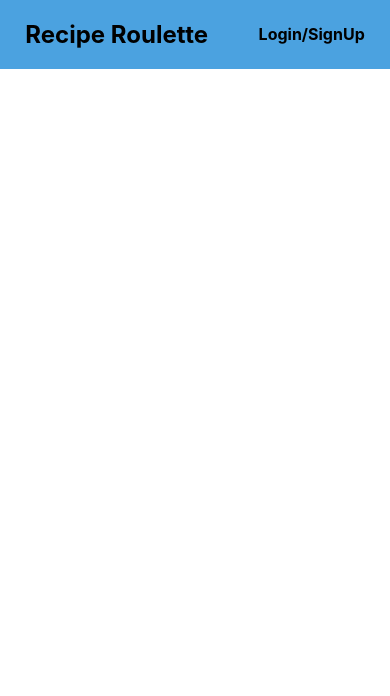
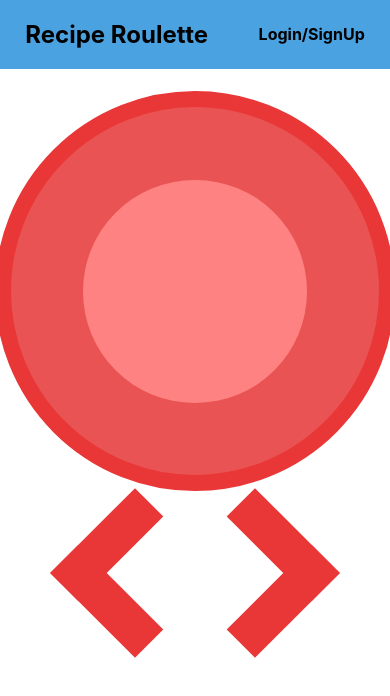
Before and after one commit to chingu-voyages/v40-bears-team-35, a Next.js app in the folder client/: page / in a window 390 px wide. Shown: the top 696 px of the page. Built offline with nearby package versions, Linux system fonts and the light colour scheme.

Commit message:
home page with animation

```diff
--- /dev/null
+++ b/client/pages/components/HomeScreen.jsx
@@ -0,0 +1,19 @@
+import styles from '../../styles/Home.module.css';
+
+export default function HomeScreen() {
+    return(
+        <div className={styles.container}>
+            <div className={`${styles.arrow} ${styles.left} ${styles.singleArrow}`}></div>
+            <div className={styles.outerCircle}>
+                <div className={styles.innerCircle}>
+                    <h1 className={styles.content}>Recipe</h1>
+                </div>
+            </div>
+            <div className={`${styles.arrow} ${styles.right} ${styles.singleArrow}`}></div>
+            <div className={styles.arrowGroup}>
+                <div className={`${styles.arrow} ${styles.left}`}></div>
+                <div className={`${styles.arrow} ${styles.right}`}></div>
+            </div>
+        </div>
+    );
+}
--- a/client/pages/index.js
+++ b/client/pages/index.js
@@ -1,74 +1,11 @@
-import Head from 'next/head'
-import Image from 'next/image'
-import styles from '../styles/Home.module.css'
-import LoginRegister from './components/loginRegister/LoginRegister'
 import Nav from './components/Nav'
+import HomeScreen from './components/HomeScreen'
 
 export default function Home() {
   return (
     <div>
       <Nav/>
+      <HomeScreen/>
     </div>
-    // <div className={styles.container}>
-    //   <Head>
-    //     <title>Create Next App</title>
-    //     <meta name="description" content="Generated by create next app" />
-    //     <link rel="icon" href="/favicon.ico" />
-    //   </Head>
-
-    //   <main className={styles.main}>
-    //     <h1 className={styles.title}>
-    //       Welcome to <a href="https://nextjs.org">Next.js!</a>
-    //     </h1>
-
-    //     <p className={styles.description}>
-    //       Get started by editing{' '}
-    //       <code className={styles.code}>pages/index.js</code>
-    //     </p>
-
-    //     <div className={styles.grid}>
-    //       <a href="https://nextjs.org/docs" className={styles.card}>
-    //         <h2>Documentation &rarr;</h2>
-    //         <p>Find in-depth information about Next.js features and API.</p>
-    //       </a>
-
-    //       <a href="https://nextjs.org/learn" className={styles.card}>
-    //         <h2>Learn &rarr;</h2>
-    //         <p>Learn about Next.js in an interactive course with quizzes!</p>
-    //       </a>
-
-    //       <a
-    //         href="https://github.com/vercel/next.js/tree/canary/examples"
-    //         className={styles.card}
-    //       >
-    //         <h2>Examples &rarr;</h2>
-    //         <p>Discover and deploy boilerplate example Next.js projects.</p>
-    //       </a>
-
-    //       <a
-    //         href="https://vercel.com/new?utm_source=create-next-app&utm_medium=default-template&utm_campaign=create-next-app"
-    //         className={styles.card}
-    //       >
-    //         <h2>Deploy &rarr;</h2>
-    //         <p>
-    //           Instantly deploy your Next.js site to a public URL with Vercel.
-    //         </p>
-    //       </a>
-    //     </div>
-    //   </main>
-
-    //   <footer className={styles.footer}>
-    //     <a
-    //       href="https://vercel.com?utm_source=create-next-app&utm_medium=default-template&utm_campaign=create-next-app"
-    //       target="_blank"
-    //       rel="noopener noreferrer"
-    //     >
-    //       Powered by{' '}
-    //       <span className={styles.logo}>
-    //         <Image src="/vercel.svg" alt="Vercel Logo" width={72} height={16} />
-    //       </span>
-    //     </a>
-    //   </footer>
-    // </div>
   )
 }
--- a/client/styles/Home.module.css
+++ b/client/styles/Home.module.css
@@ -1,130 +1,110 @@
 
 .container {
-  padding: 0 2rem;
+  height: 90vh;
+  width: 100vw;
 }
-
-.main {
-  min-height: 100vh;
-  padding: 4rem 0;
-  flex: 1;
+.container, .outerCircle, .innerCircle, .arrowGroup {
   display: flex;
-  flex-direction: column;
   justify-content: center;
   align-items: center;
 }
-
-.footer {
-  display: flex;
-  flex: 1;
-  padding: 2rem 0;
-  border-top: 1px solid #eaeaea;
-  justify-content: center;
-  align-items: center;
+.outerCircle {
+  background-color: #E95353;
+  border: 16.3px solid #E93737;
+  border-radius: 50%;
+  animation-name: growOuter;
+  animation-duration: 4s;
+  animation-fill-mode: forwards;
+}
+.innerCircle {
+  width: 0px;
+  height: 0px;
+  background-color: #FF8282;
+  border-radius: 50%;
+  animation-name: growInner;
+  animation-duration: 4s;
+  animation-delay: 4s;
+  animation-fill-mode: forwards;
+}
+.content {
+  opacity: 0;
+  animation-name: showContent;
+  animation-duration: 4s;
+  animation-delay: 8s;
+  animation-fill-mode: forwards;
+}
+.arrowGroup {
+  display: none;
+}
+.arrow {
+  cursor: pointer;
+  border: solid #E93737;
+  border-width: 0 40px 40px 0;
+  display: inline-block;
+  padding: 40px;
+}
+.right {
+  transform: rotate(-45deg);
+  -webkit-transform: rotate(-45deg);
+}
+.left {
+  transform: rotate(135deg);
+  -webkit-transform: rotate(135deg);
 }
 
-.footer a {
-  display: flex;
-  justify-content: center;
-  align-items: center;
-  flex-grow: 1;
-}
-
-.title a {
-  color: #0070f3;
-  text-decoration: none;
-}
-
-.title a:hover,
-.title a:focus,
-.title a:active {
-  text-decoration: underline;
-}
-
-.title {
-  margin: 0;
-  line-height: 1.15;
-  font-size: 4rem;
-}
-
-.title,
-.description {
-  text-align: center;
-}
-
-.description {
-  margin: 4rem 0;
-  line-height: 1.5;
-  font-size: 1.5rem;
-}
-
-.code {
-  background: #fafafa;
-  border-radius: 5px;
-  padding: 0.75rem;
-  font-size: 1.1rem;
-  font-family: Menlo, Monaco, Lucida Console, Liberation Mono, DejaVu Sans Mono,
-    Bitstream Vera Sans Mono, Courier New, monospace;
-}
-
-.grid {
-  display: flex;
-  align-items: center;
-  justify-content: center;
-  flex-wrap: wrap;
-  max-width: 800px;
-}
-
-.card {
-  margin: 1rem;
-  padding: 1.5rem;
-  text-align: left;
-  color: inherit;
-  text-decoration: none;
-  border: 1px solid #eaeaea;
-  border-radius: 10px;
-  transition: color 0.15s ease, border-color 0.15s ease;
-  max-width: 300px;
-}
-
-.card:hover,
-.card:focus,
-.card:active {
-  color: #0070f3;
-  border-color: #0070f3;
-}
-
-.card h2 {
-  margin: 0 0 1rem 0;
-  font-size: 1.5rem;
-}
-
-.card p {
-  margin: 0;
-  font-size: 1.25rem;
-  line-height: 1.5;
-}
-
-.logo {
-  height: 1em;
-  margin-left: 0.5rem;
-}
-
-@media (max-width: 600px) {
-  .grid {
-    width: 100%;
-    flex-direction: column;
+@keyframes growOuter {
+  from {
+    width: 0px;
+    height: 0px;
+  }
+  to {
+    width: var(--outerSize);
+    height: var(--outerSize);
   }
 }
 
-@media (prefers-color-scheme: dark) {
-  .card,
-  .footer {
-    border-color: #222;
+@keyframes growInner {
+  from {
+    width: 0px;
+    height: 0px;
   }
-  .code {
-    background: #111;
-  }
-  .logo img {
-    filter: invert(1);
+  to {
+    width: var(--innerSize);
+    height: var(--innerSize);
   }
 }
+
+@keyframes showContent {
+  from {
+    opacity: 0;
+  }
+  to {
+    opacity: 1;
+  }
+}
+
+/* Media Queries */
+/* Phone */
+@media screen and (max-width: 598px) {
+  .container {
+    --outerSize: 400px;
+    --innerSize: 350px;
+    height: 70vh;
+    flex-direction: column;
+    justify-content: space-evenly;
+  }
+  .singleArrow {
+    display: none;
+  }
+  .arrowGroup {
+    display: block;
+  }
+}
+/* Tablet */
+@media screen and (max-width: 992px) and (min-width: 598px) {
+  .container {
+    --outerSize: 450px;
+    --innerSize: 400px;
+    height: 80vh;
+  }
+}
--- a/client/styles/globals.css
+++ b/client/styles/globals.css
@@ -24,3 +24,8 @@ a {
     background-color: #81CAFF;
   }
 }
+
+:root {
+  --outerSize: 600px;
+  --innerSize: 550px;
+}
```
